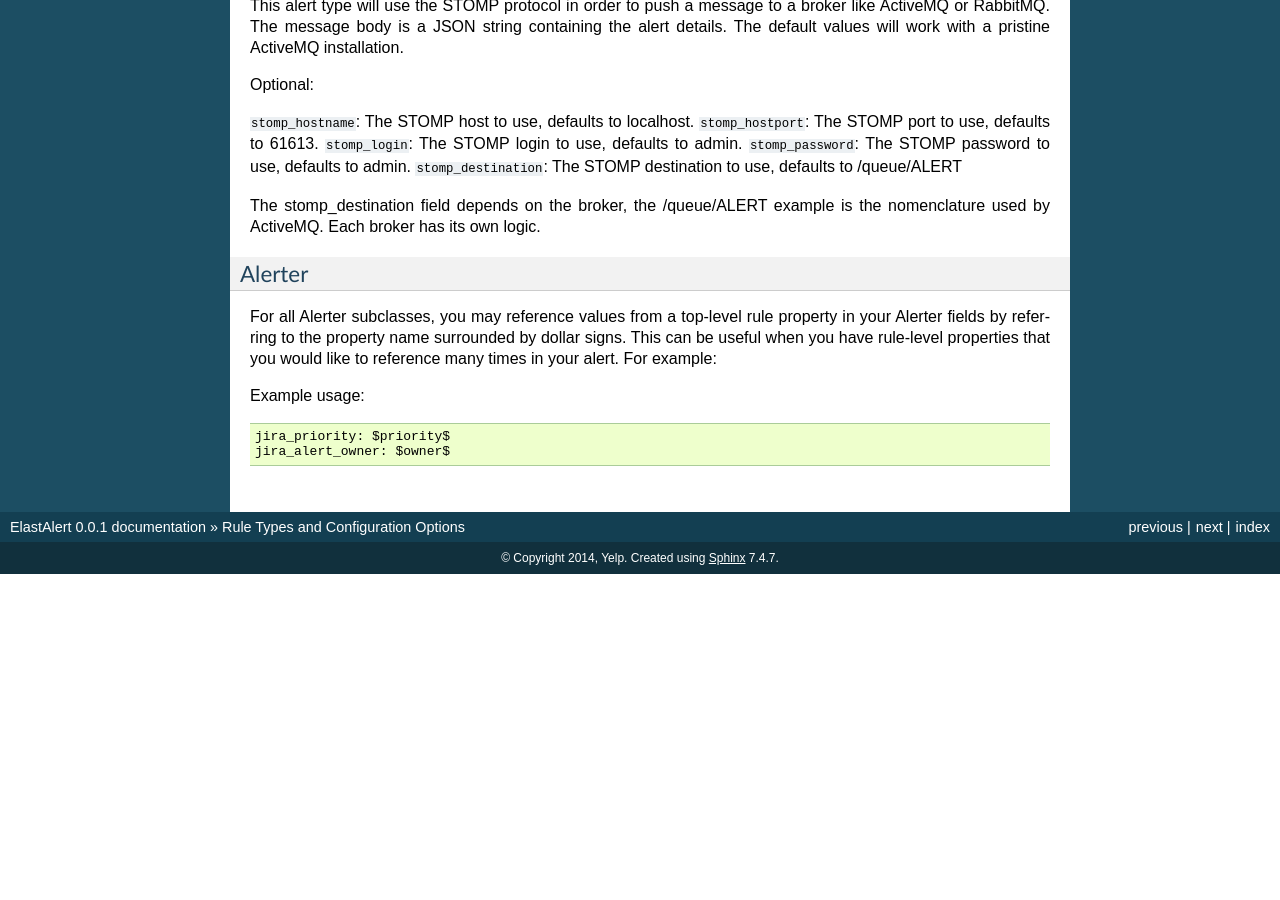
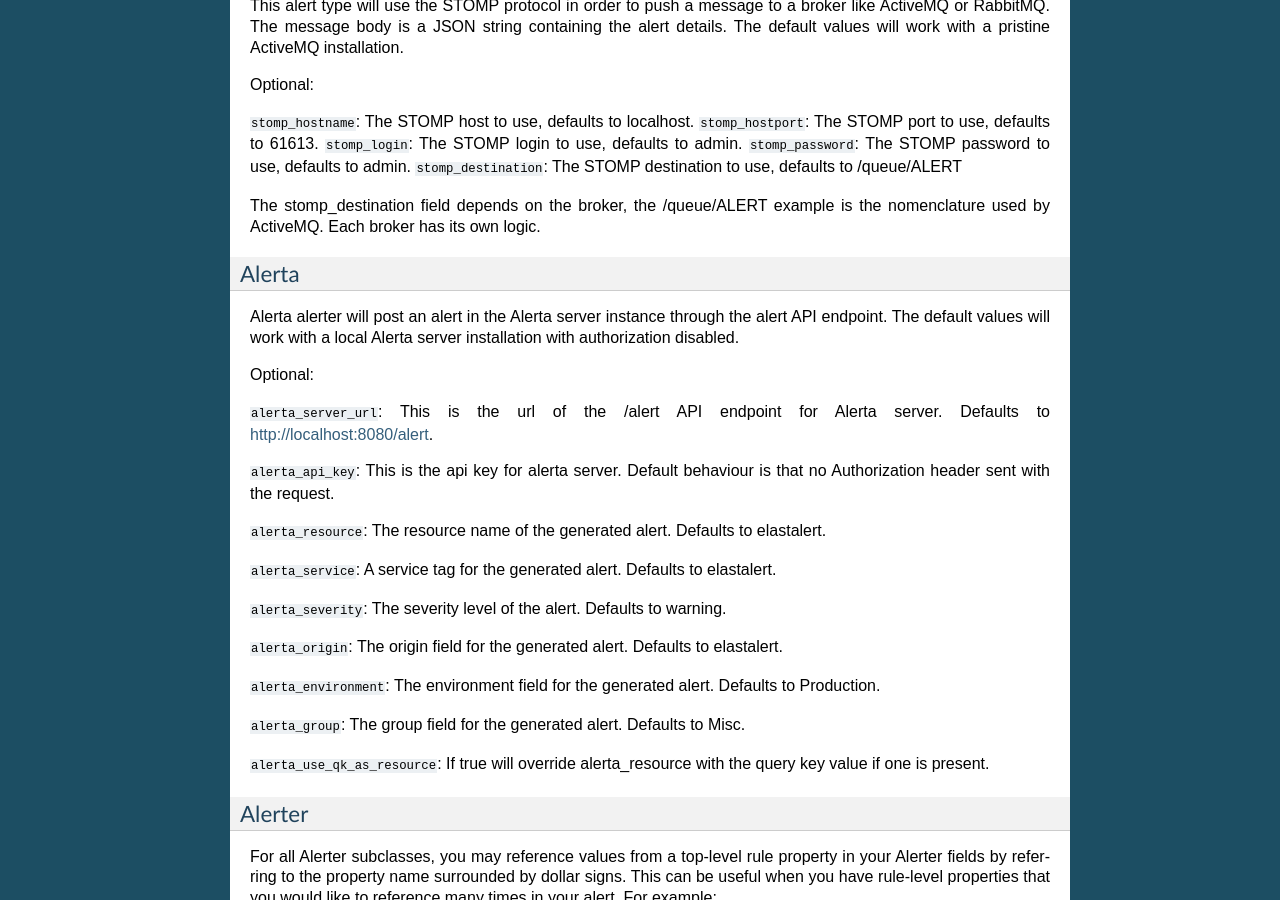
Before and after one commit to Yelp/elastalert, a Sphinx documentation site: the page built from docs/source/ruletypes.rst, in a window 1280 px wide and 900 px high, scrolled down 27818 px. Built offline with Sphinx 7.4.7, drawn with Linux system fonts in a browser that asks for light colours; before the commit the page ends 28392 px from its top, so only the background shows below that.

Commit message:
Documentatin updates

```diff
--- a/docs/source/elastalert.rst
+++ b/docs/source/elastalert.rst
@@ -41,6 +41,7 @@ Currently, we have support built in for these alert types:
 - Telegram
 - Debug
 - Stomp
+- Alerta
 
 Additional rule types and alerts can be easily imported or written. (See :ref:`Writing rule types <writingrules>` and :ref:`Writing alerts <writingalerts>`)
 
--- a/docs/source/ruletypes.rst
+++ b/docs/source/ruletypes.rst
@@ -1401,6 +1401,32 @@ Optional:
 
 The stomp_destination field depends on the broker, the /queue/ALERT example is the nomenclature used by ActiveMQ. Each broker has its own logic.
 
+Alerta
+~~~~~~
+
+Alerta alerter will post an alert in the Alerta server instance through the alert API endpoint.
+The default values will work with a local Alerta server installation with authorization disabled.
+
+Optional:
+
+``alerta_server_url``: This is the url of the /alert API endpoint for Alerta server. Defaults to http://localhost:8080/alert.
+
+``alerta_api_key``: This is the api key for alerta server. Default behaviour is that no Authorization header sent with the request.
+
+``alerta_resource``: The resource name of the generated alert. Defaults to elastalert.
+
+``alerta_service``: A service tag for the generated alert. Defaults to elastalert.
+
+``alerta_severity``: The severity level of the alert. Defaults to warning.
+
+``alerta_origin``: The origin field for the generated alert. Defaults to elastalert.
+
+``alerta_environment``: The environment field for the generated alert. Defaults to Production.
+
+``alerta_group``: The group field for the generated alert. Defaults to Misc.
+
+``alerta_use_qk_as_resource``: If true will override alerta_resource with the query key value if one is present.
+
 Alerter
 ~~~~~~~
 
```
Also changed, not shown: 1 other file.
